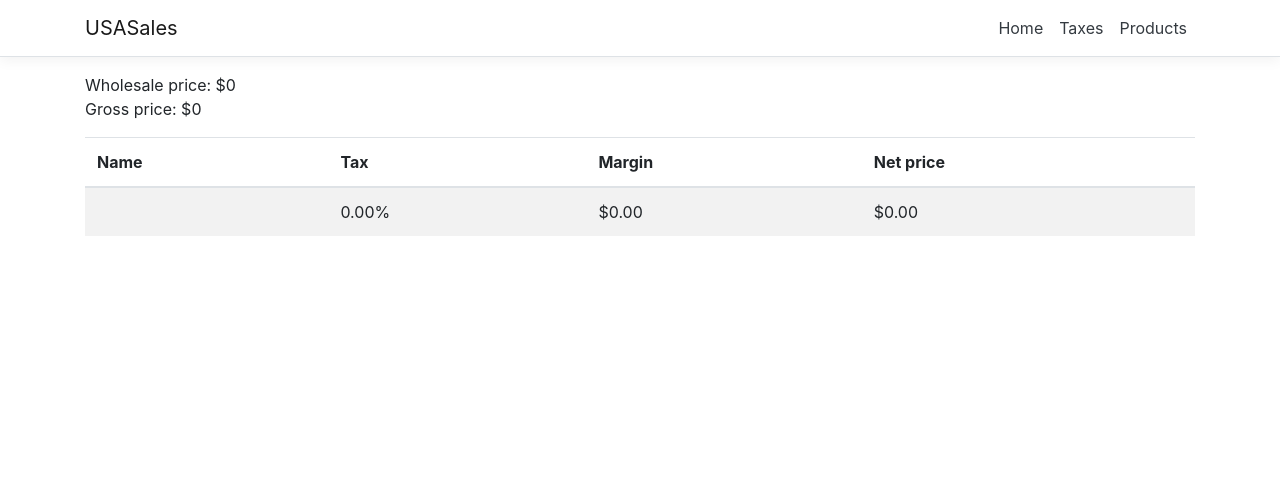
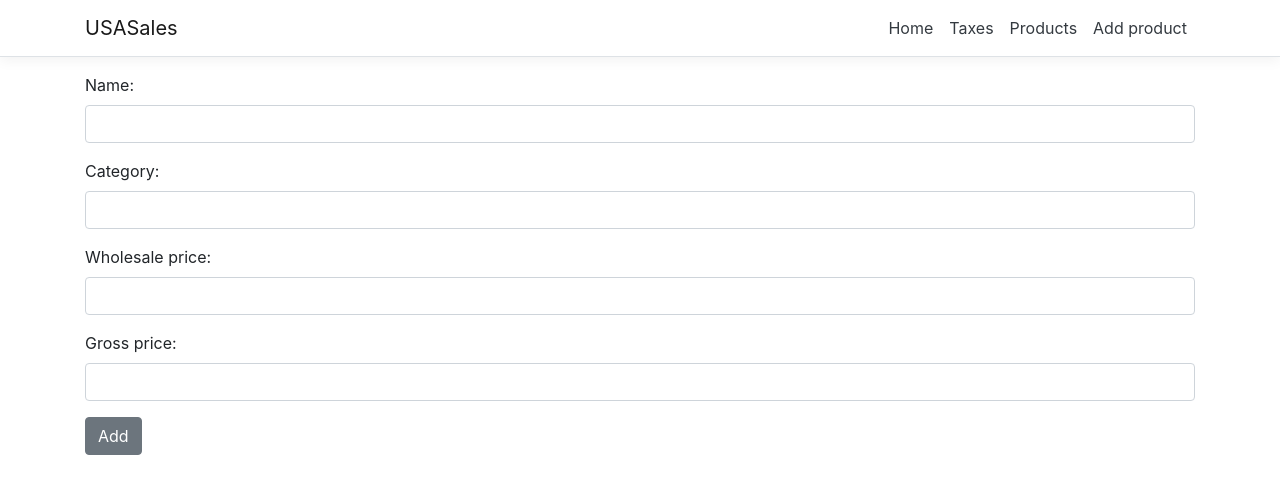
Before and after one commit to IIS-ZPI/ZPI_2020_placeholder_IO3, a React (Create React App) app in the folder USASales/USASales/ClientApp/: page /products/add in a window 1280 px wide. Shown: the top 494 px of the page. Built offline with nearby package versions, Linux system fonts and the light colour scheme; no server answers.

Commit message:
Adding create and delete product functionality

```diff
--- a/USASales/USASales/ClientApp/src/App.js
+++ b/USASales/USASales/ClientApp/src/App.js
@@ -5,6 +5,7 @@ import { Home } from './components/Home';
 import { Taxes } from './components/Taxes';
 import { Products } from './components/Products';
 import { Product } from './components/Product';
+import { NewProduct } from './components/NewProduct';
 
 import './custom.css'
 
@@ -17,7 +18,8 @@ export default class App extends Component {
         <Route exact path='/' component={Home} />
         <Route path='/taxes' component={Taxes} />
         <Route exact path='/products' component={Products} />
-        <Route path='/products/:id' component={Product} />
+        <Route path='/products/add' component={NewProduct} />
+        <Route path='/products/details/:id' component={Product} />
       </Layout>
     );
   }
--- a/USASales/USASales/ClientApp/src/components/NavMenu.js
+++ b/USASales/USASales/ClientApp/src/components/NavMenu.js
@@ -39,6 +39,9 @@ export class NavMenu extends Component {
                 <NavItem>
                   <NavLink tag={Link} className="text-dark" to="/products">Products</NavLink>
                 </NavItem>
+                <NavItem>
+                  <NavLink tag={Link} className="text-dark" to="/products/add">Add product</NavLink>
+                </NavItem>
               </ul>
             </Collapse>
           </Container>
--- /dev/null
+++ b/USASales/USASales/ClientApp/src/components/NewProduct.js
@@ -0,0 +1,110 @@
+import React, { Component } from 'react';
+import { Form, FormGroup, Input, Label, Button, Alert } from 'reactstrap';
+
+export class NewProduct extends Component {
+    constructor(props) {
+        super(props);
+
+        this.handleSubmit = this.handleSubmit.bind(this);
+        this.handleChange = this.handleChange.bind(this);
+
+        this.state = {
+            product: {
+                Name: "",
+                Category: "",
+                WholesalePrice: 0.0,
+                GrossPrice: 0.0
+            },
+            error: "",
+            success: ""
+        }
+    }
+
+    componentDidMount() {
+
+    }
+
+    handleChange(event) {
+        var newProduct = this.state.product;
+        newProduct[event.target.name] = event.target.value
+        this.setState({product: newProduct});
+    }
+
+    handleSubmit(event) {
+        event.preventDefault();
+
+        var newProduct = this.state.product;
+
+        if (!(newProduct.Name.length > 0 && newProduct.Category.length > 0)) {
+            this.setState({error: "Wrong input data"})
+            return;
+        }
+
+        fetch("api/products", {
+            method: "POST",
+            headers: {
+                "Content-Type": "application/json"
+            },
+            body: JSON.stringify({
+                Name: newProduct.Name,
+                Category: newProduct.Category,
+                WholesalePrice: parseFloat(newProduct.WholesalePrice),
+                GrossPrice: parseFloat(newProduct.GrossPrice),
+            })
+        })
+        .then(response => {
+            if (!response.ok) {
+                this.setState({error: "Something went wrong, please try again later"})
+            } else {
+                this.setState({
+                    error: "",
+                    success: "Product added successfully"
+                })
+            }
+        })
+    }
+
+    renderForm() {
+        var product = this.state.product
+
+        return (
+            <Form onSubmit={this.handleSubmit}>
+                <FormGroup>
+                    <Label>Name:</Label>
+                    <Input type="text" name="Name" value={product.Name.value} onChange={this.handleChange} />
+                </FormGroup>
+                <FormGroup>
+                    <Label>Category:</Label>
+                    <Input type="text" name="Category" value={product.Category.value} onChange={this.handleChange} />
+                </FormGroup>
+                <FormGroup>
+                    <Label>Wholesale price:</Label>
+                    <Input type="number" name="WholesalePrice" value={product.WholesalePrice.value} onChange={this.handleChange} />
+                </FormGroup>
+                <FormGroup>
+                    <Label>Gross price:</Label>
+                    <Input type="number" name="GrossPrice" value={product.GrossPrice.value} onChange={this.handleChange} />
+                </FormGroup>
+
+                <Button onClick={this.handleSubmit}>Add</Button>
+            </Form>
+        );
+    }
+
+    render() {
+        var alert;
+
+        if (this.state.error !== "") {
+            alert = <Alert color="danger">{this.state.error}</Alert>
+        } else if (this.state.success !== "") {
+            alert = <Alert color="success">{this.state.success}</Alert>
+        }
+
+        return (
+            <div>
+                {alert}
+                {this.renderForm()}
+            </div>
+        );
+    }
+}
--- /dev/null
+++ b/USASales/USASales/ClientApp/src/components/Products.css
@@ -0,0 +1,8 @@
+.removeBtn {
+    color: red;
+    cursor: pointer;
+}
+
+.removeBtn:hover {
+    text-decoration: underline;
+}
--- a/USASales/USASales/ClientApp/src/components/Products.js
+++ b/USASales/USASales/ClientApp/src/components/Products.js
@@ -1,15 +1,19 @@
 import React, { Component } from 'react';
-import Select from 'react-select';
+import { Alert } from 'reactstrap';
 import {
     Link,
 } from 'react-router-dom';
+import './Products.css';
 
 export class Products extends Component {
     constructor(props) {
         super(props);
 
+        this.removeProduct = this.removeProduct.bind(this)
+
         this.state = {
             products: [],
+            error: "",
         }
     }
 
@@ -17,7 +21,21 @@ export class Products extends Component {
         this.populateTaxData()
     }
 
-    static renderProductsTable(products) {
+    removeProduct(event) {
+        fetch("api/products/" + event.target.id, {
+            method: "DELETE",
+        })
+        .then(response => {
+            if (!response.ok) {
+                this.setState({error: "Something went wrong, please try again later"})
+            } else {
+                window.location.reload();
+            }
+        })
+    }
+
+    renderProductsTable() {
+        var products = this.state.products;
         return (
             <table className='table table-striped' aria-labelledby="tabelLabel">
                 <thead>
@@ -26,15 +44,17 @@ export class Products extends Component {
                         <th>Category</th>
                         <th>Wholesale price</th>
                         <th>Gross price</th>
+                        <th>Remove</th>
                     </tr>
                 </thead>
                 <tbody>
                     {products.map(product =>
                         <tr key={product.id}>
-                            <td><Link to={"/products/" + product.id}>{product.name}</Link></td>
+                            <td><Link to={"/products/details/" + product.id}>{product.name}</Link></td>
                             <td>{product.category}</td>
                             <td>${Number(product.wholesalePrice).toFixed(2)}</td>
                             <td>${Number(product.grossPrice).toFixed(2)}</td>
+                            <td className="removeBtn" id={product.id} onClick={this.removeProduct}>Remove</td>
                         </tr>
                     )}
                 </tbody>
@@ -43,12 +63,18 @@ export class Products extends Component {
     }
 
     render() {
-        const { selectedState } = this.state;
+        var alert;
+
+        if (this.state.error !== "") {
+            alert = <Alert color="danger">{this.state.error}</Alert>
+        }
 
         return (
             <div>
-                <h1>Products</h1>
-                {Products.renderProductsTable(this.state.products)}
+                <div className="row"><h1>Products</h1></div>
+                {alert}
+
+                {this.renderProductsTable()}
             </div>
         );
     }
```
